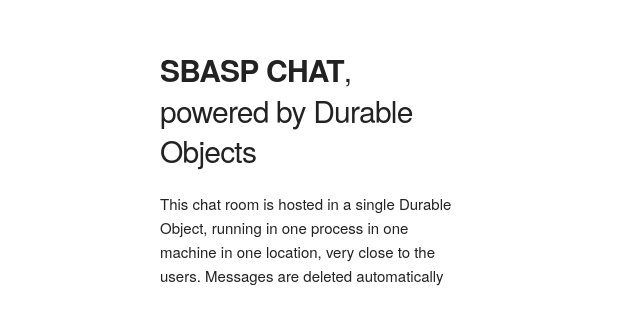
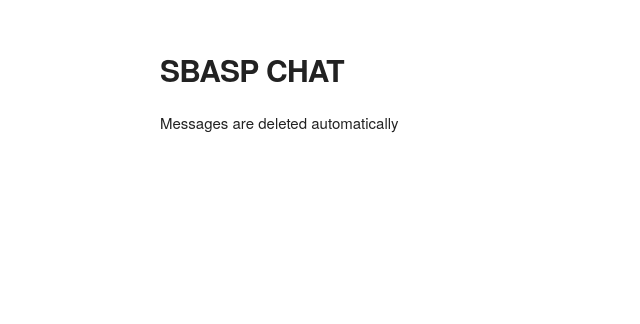
Before and after one commit to kevets/sbasp-chat, a React app: page public/index.html in a window 1280 px wide. Shown: the part 190-514 px from the top of the page, without its empty margins (0-640 px from the left). Built offline with nearby package versions, Linux system fonts and the light colour scheme.

Commit message:
Update index.html

```diff
--- a/public/index.html
+++ b/public/index.html
@@ -32,10 +32,8 @@
 		<div class="container" style="width: 95%; height: 100%">
 			<div class="row" style="height: 100%">
 				<div class="one-third column" style="margin-top: 25%">
-					<h4><b>SBASP CHAT</b>, powered by Durable Objects</h4>
-					<p>
-						This chat room is hosted in a single Durable Object, running in one
-						process in one machine in one location, very close to the users. Messages are deleted automatically
+					<h4><b>SBASP CHAT</b></h4>
+					<p>Messages are deleted automatically
 					</p>
 				</div>
 				<div class="two-thirds column" id="root"></div>
```
